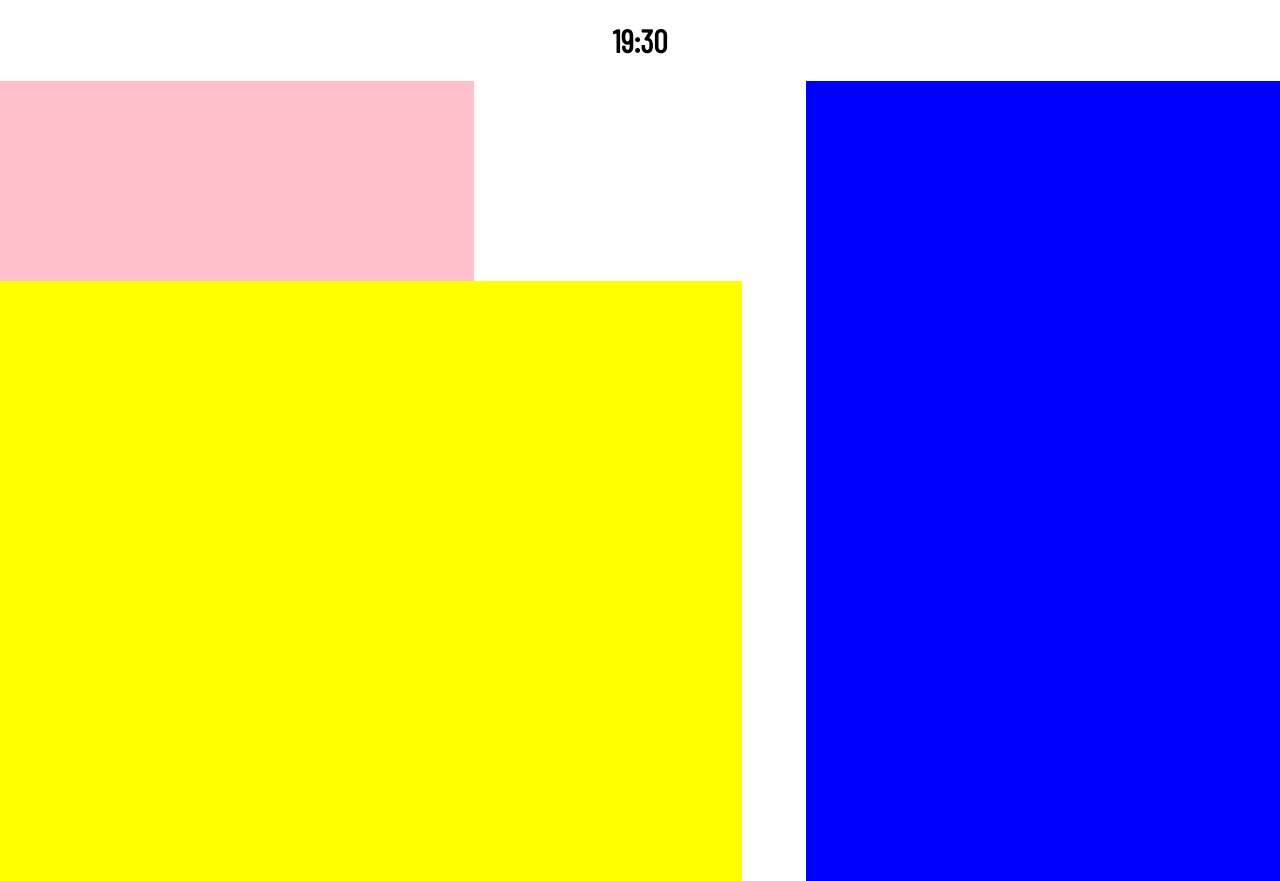
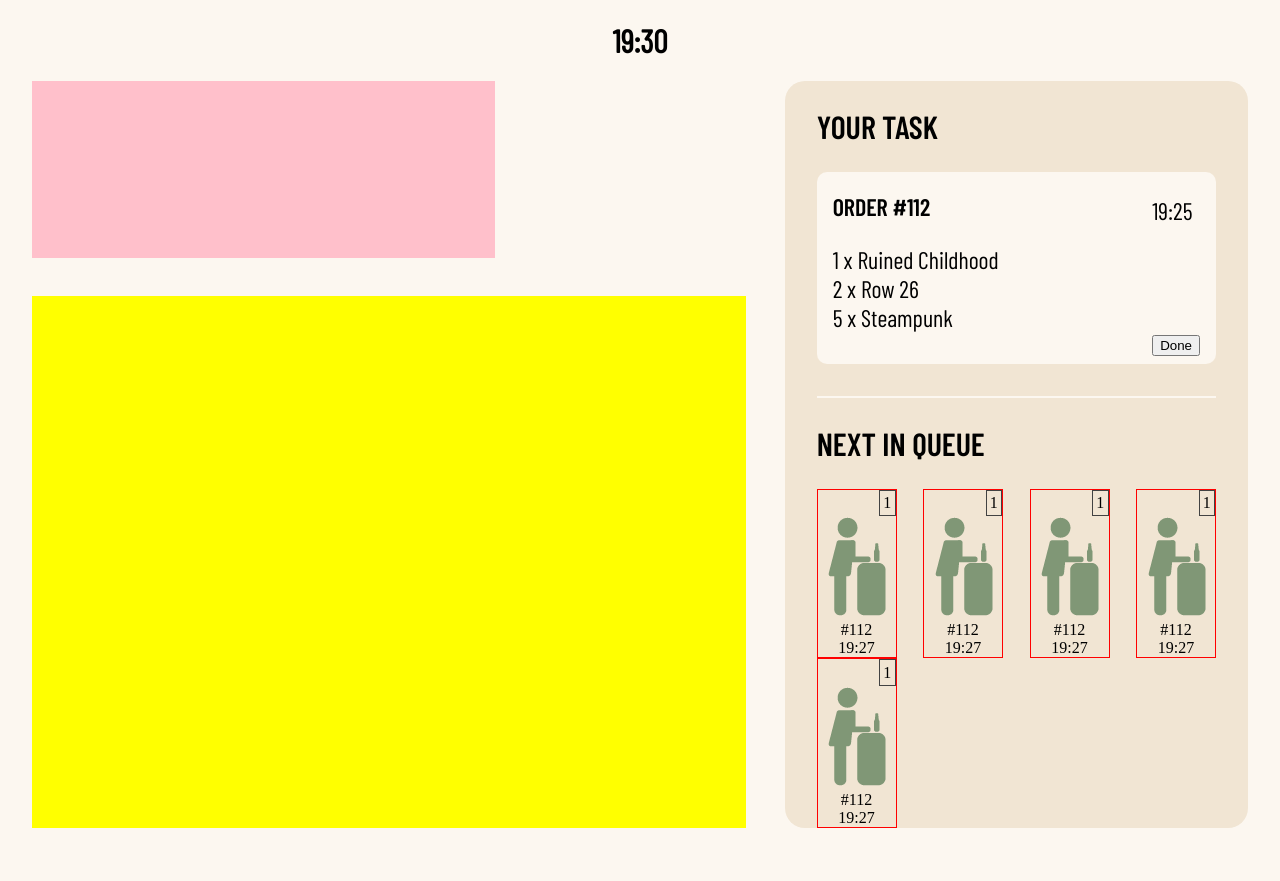
Before and after one commit to poli0139/Foobar-improved, a website built with Vite: page index.html in a window 1280 px wide. After the commit the page ends 828 px from the top, so only its background shows below. Built offline with nearby package versions, Linux system fonts and the light colour scheme.

Commit message:
basic styling for yourTask

```diff
--- a/_dashboard.scss
+++ b/_dashboard.scss
@@ -1,10 +1,12 @@
 @use "variables";
+@use "yourTask";
 * {
   box-sizing: border-box;
 }
 body {
   padding: 0;
   margin: 0;
+  background-color: variables.$background-light;
 }
 
 header {
@@ -17,8 +19,10 @@ main {
   display: grid;
   grid-template-columns: 1fr 1fr 1fr 1fr 1fr;
   grid-template-rows: 0.5fr 1.5fr;
-  column-gap: 5vw;
-  height: 100vh;
+  column-gap: 3vw;
+  row-gap: 3vw;
+  //   height: 100vh;
+  margin: 0 2rem;
 }
 .bartender {
   background-color: pink;
@@ -29,13 +33,21 @@ main {
   background-color: yellow;
   grid-column-start: 1;
   grid-column-end: 4;
-  //   height: 0vh;
 }
 .yourTask {
-  background-color: blue;
   grid-column-start: 4;
   grid-column-end: -1;
   grid-row-start: 1;
   grid-row-end: 3;
-  //   height: 100vh;
 }
+
+.section-heading {
+  font-family: variables.$semiBold;
+  text-transform: uppercase;
+  font-size: 2rem;
+}
+.subheading {
+  font-family: variables.$semiBold;
+  text-transform: uppercase;
+  font-size: 1.5rem;
+}
--- a/_variables.scss
+++ b/_variables.scss
@@ -30,5 +30,5 @@ $red: #d1785a;
 $brown: #3c100a;
 $dark-green: #2f4b23;
 $red-taps: #e26133;
-$dark-grey: #535050;
+$dark-grey: #424242;
 $light-grey: #8b8b8b;
--- /dev/null
+++ b/_yourTask.scss
@@ -0,0 +1,57 @@
+@use "variables";
+
+.yourTask {
+  background-color: variables.$section-background;
+  border-radius: 20px;
+  padding: 0 2rem;
+}
+.order {
+  background-color: variables.$background-light;
+  border-radius: 10px;
+  padding: 0 1rem 0.5rem 1rem;
+  display: flex;
+  justify-content: space-between;
+  font-family: variables.$regular;
+  .orderList {
+    width: 70%;
+  }
+  ul {
+    list-style: none;
+    text-align: left;
+    padding: 0;
+    font-size: 1.5rem;
+  }
+  .time-button {
+    display: flex;
+    flex-direction: column;
+    justify-content: space-between;
+    p {
+      font-size: 3vh;
+    }
+  }
+}
+.nextInQueue {
+  margin-top: 2rem;
+  border-top: solid variables.$background-light 2px;
+  .people-queue {
+    display: flex;
+    flex-wrap: wrap;
+    column-gap: 1rem;
+    justify-content: space-between;
+  }
+  .singlePerson {
+    border: solid red 1px;
+    flex-basis: 20%;
+    text-align: center;
+    .length {
+      border: solid variables.$dark-grey 1px;
+      width: fit-content;
+      padding: 0.2rem;
+      margin-left: auto;
+    }
+    * {
+      padding: 0;
+      margin: 0;
+    }
+  }
+}
--- a/index.html
+++ b/index.html
@@ -18,8 +18,66 @@
         <div class="storage"></div>
       </section>
       <section class="yourTask">
-        <div class="order"></div>
-        <div class="nextInQueue"></div>
+        <h1 class="section-heading">Your task</h1>
+        <div class="order">
+          <div class="orderList">
+            <h2 class="subheading">Order <span class="orderId">#112</span></h2>
+            <ul>
+              <li class="singleOrder">
+                <span class="amount">1</span> x
+                <span class="name">Ruined Childhood</span>
+              </li>
+              <li class="singleOrder">
+                <span class="amount">2</span> x
+                <span class="name">Row 26</span>
+              </li>
+              <li class="singleOrder">
+                <span class="amount">5</span> x
+                <span class="name">Steampunk</span>
+              </li>
+            </ul>
+          </div>
+          <div class="time-button">
+            <p class="order-time">19:25</p>
+            <button class="done-btn">Done</button>
+          </div>
+        </div>
+
+        <div class="nextInQueue">
+          <h1 class="section-heading">next in queue</h1>
+          <div class="people-queue">
+            <div class="singlePerson">
+              <p class="length">1</p>
+              <img src="assets/next_light-green.png" alt="next-in-queue" />
+              <p class="orderId">#112</p>
+              <p class="orderTime">19:27</p>
+            </div>
+            <div class="singlePerson">
+              <p class="length">1</p>
+              <img src="assets/next_light-green.png" alt="next-in-queue" />
+              <p class="orderId">#112</p>
+              <p class="orderTime">19:27</p>
+            </div>
+            <div class="singlePerson">
+              <p class="length">1</p>
+              <img src="assets/next_light-green.png" alt="next-in-queue" />
+              <p class="orderId">#112</p>
+              <p class="orderTime">19:27</p>
+            </div>
+            <div class="singlePerson">
+              <p class="length">1</p>
+              <img src="assets/next_light-green.png" alt="next-in-queue" />
+              <p class="orderId">#112</p>
+              <p class="orderTime">19:27</p>
+            </div>
+            <div class="singlePerson">
+              <p class="length">1</p>
+              <img src="assets/next_light-green.png" alt="next-in-queue" />
+              <p class="orderId">#112</p>
+              <p class="orderTime">19:27</p>
+            </div>
+          </div>
+        </div>
       </section>
     </main>
     <script type="module" src="/main.js"></script>
--- a/style.scss
+++ b/style.scss
@@ -6,3 +6,4 @@
 @use "payment";
 @use "modal-beer";
 @use "thank-you";
+@use "yourTask";
```
Also changed, not shown: assets/next_light-green.png (added).
